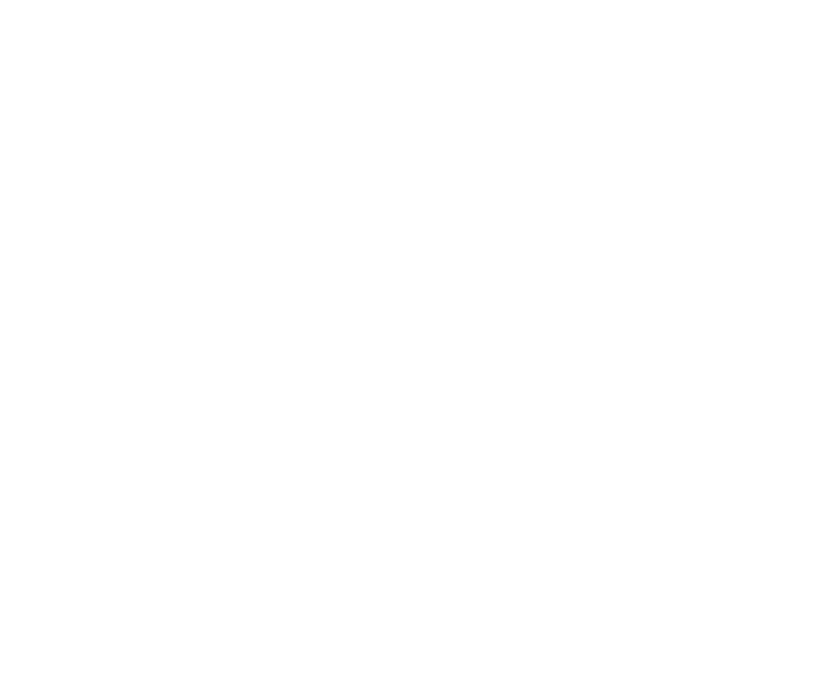
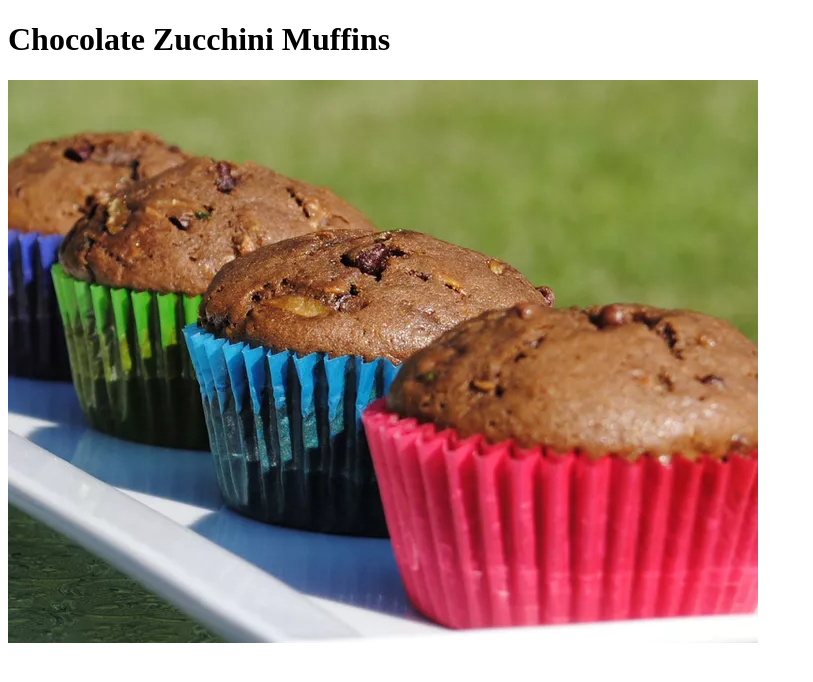
Before and after one commit to luizAFS23/odin-recipes, a plain HTML site: page recipes/chocolate-zucchini-muffins.html in a window 1280 px wide. Shown: the whole page, without its empty margins (0-813 px from the left). Drawn offline with Linux system fonts and the light colour scheme.

Commit message:
some changes

```diff
--- a/recipes/chocolate-zucchini-muffins.html
+++ b/recipes/chocolate-zucchini-muffins.html
@@ -6,6 +6,7 @@
     <title>Chocolate Zucchini Muffins</title>
 </head>
 <body>
-
+    <h1>Chocolate Zucchini Muffins</h1>
+    <img src="../src/chocolate-zmuffins.webp" alt="Chocolate Zucchini Muffins">
 </body>
 </html>
```
Also changed, not shown: recipes/deep-fried-oreos.html (+1 -1 lines), src/chocolate-zmuffins.webp (added).
